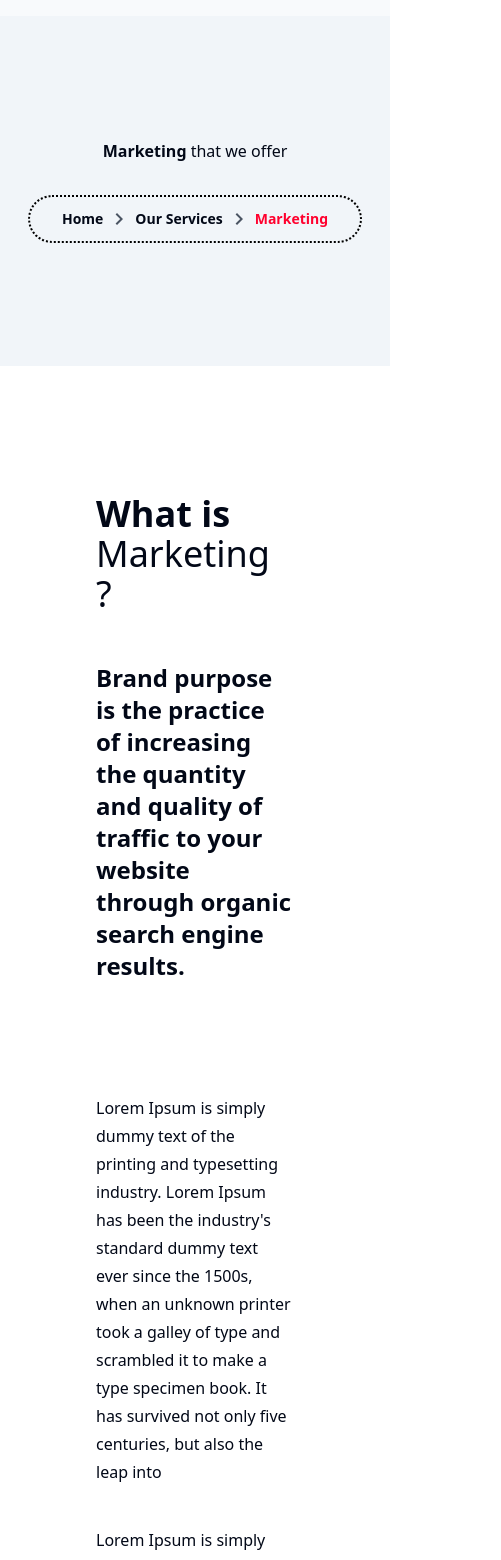
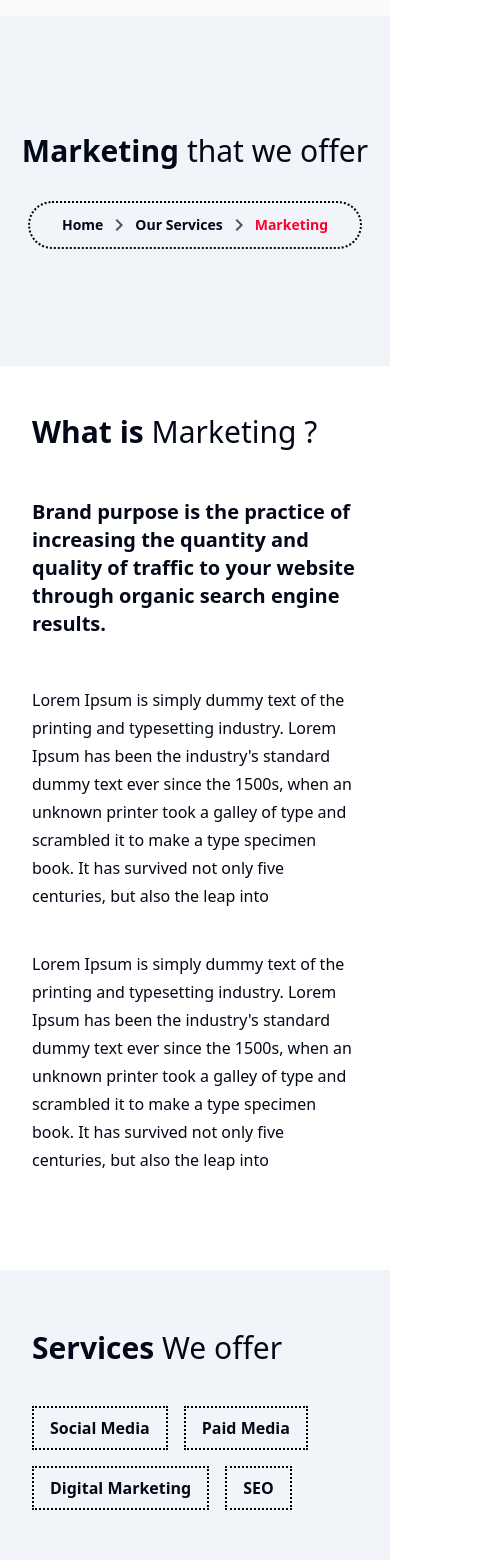
Before and after one commit to rkcoola792/media-dynox, a React (Vite) app: page /marketing in a window 390 px wide. Shown: the part 80-1640 px from the top of the page, 501 px wide, since content can reach past the window. Built offline with nearby package versions, Linux system fonts and the light colour scheme.

Commit message:
maketing page half done

```diff
--- a/src/components/Homepage/Step.jsx
+++ b/src/components/Homepage/Step.jsx
@@ -3,9 +3,9 @@ import Explore from './Explore';
 
 const Step = ({step,title,subheading}) => {
   return (
-    <div className="step flex gap-4 relative ">
+    <div className="step sm:flex-row flex flex-col gap-4 justify-start items-start relative ">
 
-      <div className="sm:hidden md:flex left bg-red-200  hover:bg-mainred hover:text-white cursor-pointer h-12 w-12 mx-4  p-6 rounded-[50%] transition duration-450 ease-out hover:ease-in  items-center justify-center mt-1 flex">
+      <div className="sm:hidden md:flex left bg-red-200  hover:bg-mainred hover:text-white cursor-pointer h-12 w-12 mx-4  p-6 rounded-[50%] transition duration-450 ease-out hover:ease-in  items-center justify-center mt-1 hidden">
 
       <p className='font-semibold'>
         {step}
--- a/src/components/Marketing/Section1.jsx
+++ b/src/components/Marketing/Section1.jsx
@@ -4,7 +4,7 @@ import { Link } from "react-router-dom";
 export const Section1 = () => {
   return (
     <div className="bg-slate-100 w-full flex justify-center items-center h-[350px] flex-col gap-8">
-      <h1 className="sm:text-2xl lg:text-4xl font-thin">
+      <h1 className="sm:text-2xl lg:text-4xl text-3xl font-thin">
         <span className="font-semibold">Marketing</span> that we offer
       </h1>
       <div className="flex gap-1  h-12 border-dotted  border-2 border-black px-8 py-4 justify-center items-center rounded-[30px] cursor-pointer">
--- a/src/components/Marketing/Section2.jsx
+++ b/src/components/Marketing/Section2.jsx
@@ -2,19 +2,19 @@ import React from 'react'
 
 const Section2 = () => {
   return (
-    <div className="Section-2 px-24 mt-32">
+    <div className="Section-2 sm:px-24  sm:mt-20 px-8 sm:py-12 py-12">
       <div className="heading">
-        <h1 className="text-4xl font-thin">
+        <h1 className="sm:text-4xl text-3xl font-thin">
           <span className="font-semibold">What is</span> Marketing ?
         </h1>
       </div>
       <div className="subheading mt-12">
-        <h1 className="text-2xl font-semibold ">
+        <h1 className="sm:text-2xl text-xl font-semibold ">
           Brand purpose is the practice of increasing the quantity and quality
           of traffic to your website through organic search engine results.
         </h1>
       </div>
-      <div className="description mt-28 flex flex-col gap-10 leading-7">
+      <div className="description sm:mt-28 mt-12 flex flex-col gap-10 leading-7">
         <p>
           Lorem Ipsum is simply dummy text of the printing and typesetting
           industry. Lorem Ipsum has been the industry's standard dummy text ever
--- a/src/components/Marketing/Section3.jsx
+++ b/src/components/Marketing/Section3.jsx
@@ -2,11 +2,11 @@ import React from 'react'
 
 const Section3 = () => {
   return (
-    <div className="section-3 bg-slate-100 h-[300px] px-24 mt-32 flex flex-col justify-center gap-10">
-      <h1 className="text-4xl font-thin">
+    <div className="section-3 bg-slate-100 h-[300px] sm:px-24 my-12 flex flex-col justify-center gap-10 px-8">
+      <h1 className="sm:text-4xl text-3xl font-thin">
         <span className="font-semibold">Services</span> We offer
       </h1>
-      <div className="service-elemets flex gap-4">
+      <div className="service-elemets flex flex-wrap gap-4">
         <div className=" border-dotted  border-2 border-black flex justify-center items-center p-2 px-4 cursor-pointer">
           <h1 className="font-semibold">Social Media</h1>
         </div>
--- a/src/components/Marketing/Section4.jsx
+++ b/src/components/Marketing/Section4.jsx
@@ -42,9 +42,9 @@ const Section4 = () => {
 
     ];
   return (
-    <div className="section-4 px-24 mt-32">
+    <div className="section-4 sm:px-24 sm:mt-20 px-8 py-12">
       <div className="heading  flex flex-col gap-12">
-        <h1 className="font-light text-4xl">
+        <h1 className="font-light sm:text-4xl text-3xl">
           <span className="font-semibold">How Marketing</span> Works Step by
           Step flow
         </h1>
@@ -55,7 +55,7 @@ const Section4 = () => {
           innovative strategies that are built for your business and you.
         </p>
       </div>
-      <div className="flex flex-wrap gap-12 mt-24">
+      <div className="flex flex-wrap sm:gap-12 gap-6 sm:mt-24 mt-12">
           {steps?.map((ele) => (
             <div className="md:w-[45%]" key={ele?.step}>
               <Step
--- a/src/components/Marketing/Section5.jsx
+++ b/src/components/Marketing/Section5.jsx
@@ -57,9 +57,9 @@ const Section5 = () => {
       },
     ];
   return (
-    <div className="section-5 bg-slate-100 px-24 mt-32 py-24">
+    <div className="section-5 bg-slate-100 sm:px-24 mt-20 sm:py-24 py-12 px-8">
       <div className="heading  flex flex-col gap-12">
-        <h1 className="font-light text-4xl">
+        <h1 className="font-light sm:text-4xl text-3xl">
           <span className="font-semibold">Why does your business need</span>{" "}
           marketing services ?
         </h1>
--- a/src/components/Marketing/SectionFiveElement.jsx
+++ b/src/components/Marketing/SectionFiveElement.jsx
@@ -2,7 +2,7 @@ import React from 'react'
 
 const SectionFiveElement = ({title,subheading, icon}) => {
   return (
-    <div className='sectionFiveElement gap-4 flex flex-col py-4 m-4 w-[25%] mt-10'>
+    <div className='sectionFiveElement gap-4 flex flex-col py-2 sm:py sm:m-4 mx-2 my-2 sm:w-[25%] sm:mt-10 '>
       <div className='text-red-500 hover:text-mainred w-10'>{icon}</div>
       <div ><h1 className='text-xl font-medium opacity-90'>{title}</h1></div>
       <div><p className='text-gray-700 text-sm leading-6'>{subheading}</p></div>
```
